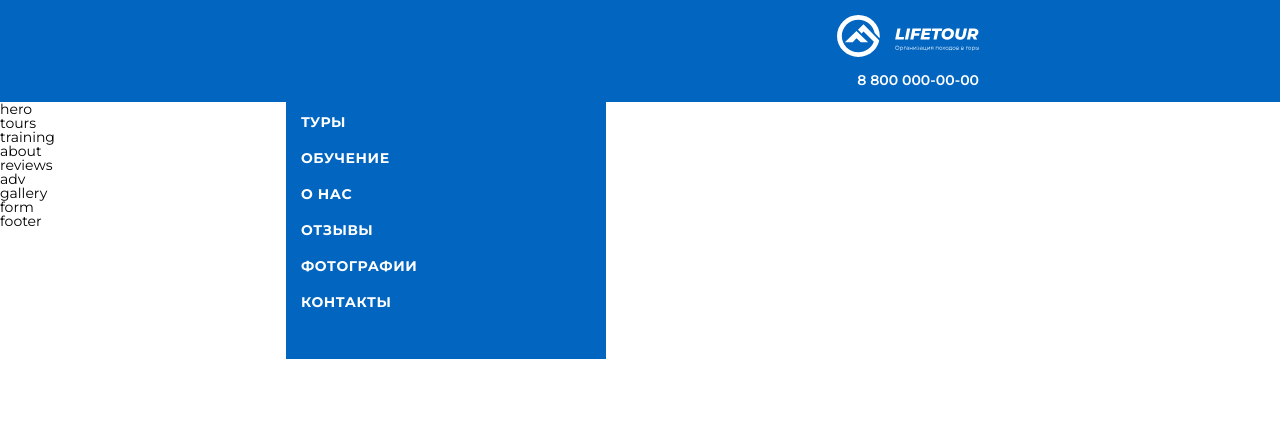
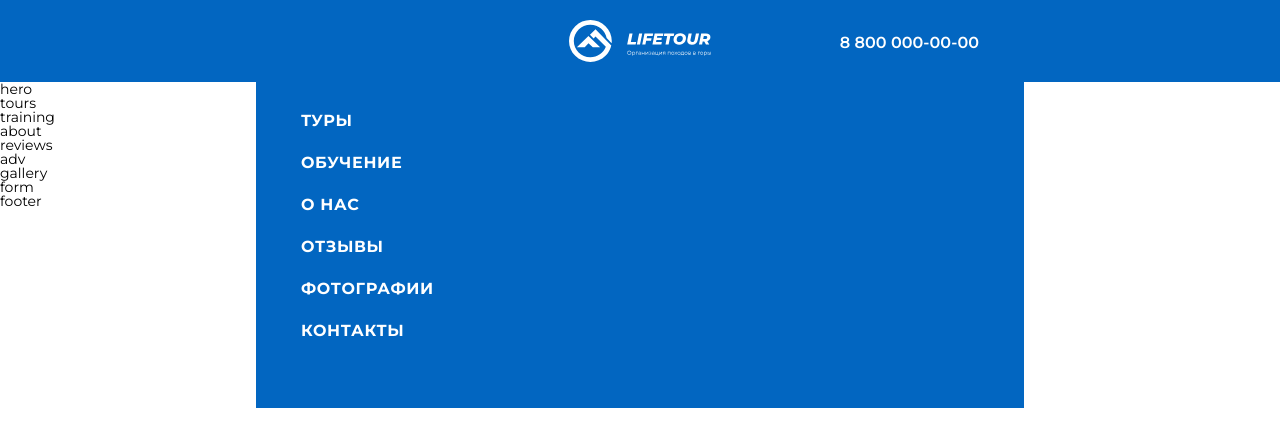
Before and after one commit to marina-toropova/accelerator-travel, a website built with Vite: page source/index.html in a window 1280 px wide. Both pictures are taken after a click on the button "Открыть меню". Built offline with nearby package versions, Linux system fonts and the light colour scheme.

Commit message:
Добавляет верстку хедера в планшетной версии

```diff
--- a/source/sass/blocks/main-header.scss
+++ b/source/sass/blocks/main-header.scss
@@ -12,14 +12,29 @@
   justify-content: space-between;
 
   padding: 15px 0;
+
+  @media (min-width: $tablet) {
+    padding: 19px 0 18px;
+    grid-template-areas: "nav logo phone";
+    grid-template-columns: 1fr auto 1fr;
+    align-items: center;
+  }
 }
 
 .main-header__nav {
   grid-area: nav;
+
+  @media (min-width: $tablet) {
+    margin-top: -1px;
+  }
 }
 
 .main-header__logo {
   grid-area: logo;
+
+  @media (min-width: $tablet) {
+    margin-top: 1px;
+  }
 }
 
 .main-header__phone-link {
@@ -31,4 +46,10 @@
   font-weight: 600;
   font-size: 14px;
   line-height: 14px;
+
+  @media (min-width: $tablet) {
+    font-size: 16px;
+    line-height: 16px;
+    margin-top: 3px;
+  }
 }
--- a/source/sass/blocks/nav.scss
+++ b/source/sass/blocks/nav.scss
@@ -26,6 +26,18 @@
   &--closed {
     display: none;
   }
+
+  @media (min-width: $tablet) {
+    width: 768px;
+    top: 52px;
+    left: -45px;
+    padding: 32px 45px 69px;
+
+    font-size: 16px;
+    line-height: 16px;
+
+    row-gap: 26px;
+  }
 }
 
 .nav__toggle {
@@ -38,6 +50,10 @@
   cursor: pointer;
   background-image: url("/__spritemap#sprite-cross");
 
+  @media (min-width: $tablet) {
+    margin: 0 0 0 1px;
+  }
+
   &--closed {
     margin: 0;
     background: url("../../img/menu.svg");
```
